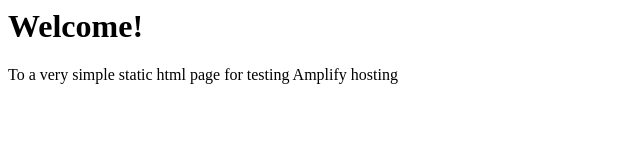
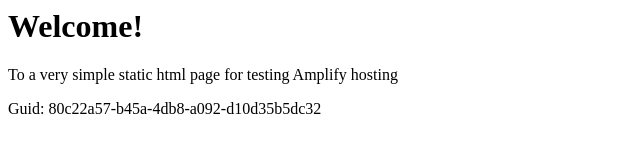
Before and after one commit to aws-aemilia-yul/Github-PR-Commit-Integration-Test-DoNotTouch-Gith-OKSLNVO2-v1-prod-ca-central-1, a website: page src/index.html in a window 1280 px wide. Shown: the whole page, without its empty margins (0-640 px from the left). Drawn offline with Linux system fonts and the light colour scheme.

Commit message:
commit from integ tests

```diff
--- a/src/index.html
+++ b/src/index.html
@@ -1,3 +1,5 @@
+
+
 <html lang="en">
 
 <head>
@@ -10,6 +12,6 @@
 <body>
     <h1>Welcome!</h1>
     <p>To a very simple static html page for testing Amplify hosting</p>
-</body>
+    <p>Guid: 80c22a57-b45a-4db8-a092-d10d35b5dc32</p></body>
 
 </html>
```
